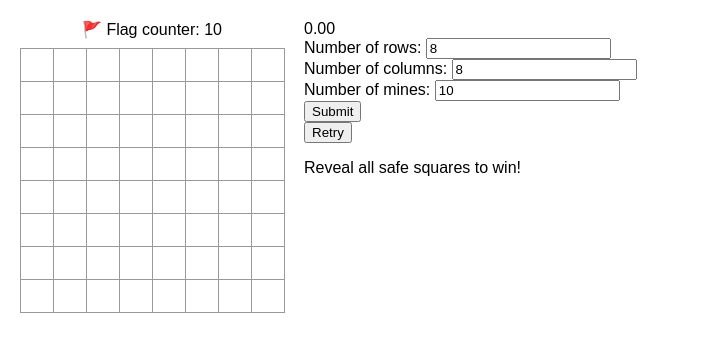
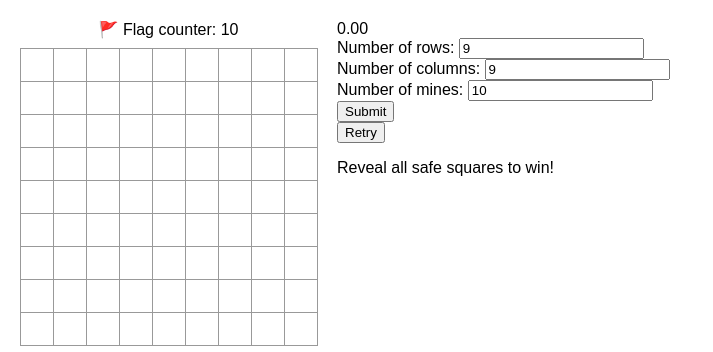
Before and after one commit to randyg111/react-minesweeper, a React (Create React App) app in the folder src/: page / in a window 1280 px wide. Shown: the top 352 px of the page, without its empty margins (0-713 px from the left). Built offline with nearby package versions, Linux system fonts and the light colour scheme.

Commit message:
Use useEffect instead of global variables

```diff
--- a/src/App.tsx
+++ b/src/App.tsx
@@ -1,21 +1,20 @@
-import React, { useEffect, useMemo, useState } from "react";
+import React, { useCallback, useEffect, useMemo, useState } from "react";
 
-// beginner/intermediate/expert difficulties, useEffect, mouse manipulation, timer, graphics, snake
+// beginner/intermediate/expert difficulties
+// optimize mine generation, win/lose calculation
+// convert name, github page
+// minesweeper icon, theme
 type Value = "💥" | "🚩" | "⬜" | 0 | 1 | 2 | 3 | 4 | 5 | 6 | 7 | 8 | null;
 type Grid = Value[][];
 type GridFunc = (grid: Grid, r: number, c: number) => number;
 
-var rows = 8;
-var cols = 8;
-var mines = 10;
-var flags = mines;
-var clicks = 0;
-var retries = 0;
-
 interface BoardProps {
   squares: Grid;
   hiddenSquares: Grid;
-  onPlay: (nextGrid: Grid) => void;
+  onPlay: (nextGrid: Grid, nextFlags: number, nextClicks: number, nextRightClick: boolean) => void;
+  flags: number;
+  clicks: number;
+  rightClick: boolean;
 }
 
 interface SquareProps {
@@ -24,7 +23,7 @@ interface SquareProps {
 }
 
 interface FormProps {
-  refresh: () => void;
+  onSubmit: (nextRows: number, nextCols: number, nextMines: number) => void;
 }
 
 interface TimerProps {
@@ -36,7 +35,7 @@ function Square({value, onSquareClick}: SquareProps) {
     onClick={onSquareClick} onContextMenu={onSquareClick}>{value}</button>;
 }
 
-function Board({squares, onPlay, hiddenSquares}: BoardProps) {
+function Board({squares, hiddenSquares, onPlay, flags, clicks, rightClick}: BoardProps) {
   const handleClick = (e: React.MouseEvent, r: number, c: number) => {
     e.preventDefault();
     if (calculateWin(hiddenSquares, squares)) {
@@ -47,20 +46,26 @@ function Board({squares, onPlay, hiddenSquares}: BoardProps) {
     if (clicks < 0) {
       clicks = 0;
     }
+
     if (e.type === "mousedown") {
       clicks++;
+      rightClick = false;
     } else if (e.type === "mouseup") {
       clicks--;
     }
+    // console.log(e.type+" "+clicks);
+
     const nextSquares = squares.map(arr => arr.slice()) as Grid;
-    if (e.type === "auxclick" || clicks >= 2) {
+    if ((e.type === "auxclick" && !rightClick) || clicks >= 2) {
       handleChord(nextSquares, r, c);
-    } else if (e.type === "click") {
+    } else if (e.type === "click" && clicks === 0) {
       handleLeftClick(nextSquares, r, c);
-    } else if (e.type === "contextmenu") {
+    } else if (e.type === "contextmenu" && clicks === 1) {
+      rightClick = true;
       handleRightClick(nextSquares, r, c);
     }
-    onPlay(nextSquares);
+
+    onPlay(nextSquares, flags, clicks, rightClick);
   };
 
   function handleChord(nextSquares: Grid, r: number, c: number) {
@@ -99,7 +104,7 @@ function Board({squares, onPlay, hiddenSquares}: BoardProps) {
 
   const board = squares.map((row, r) => {
     const boardRow = row.map((square, c) => {
-      return <Square key={c} value={square} onSquareClick={(e: React.MouseEvent) => handleClick(e, r, c)} />
+      return <Square key={r * row.length + c} value={square} onSquareClick={(e: React.MouseEvent) => handleClick(e, r, c)} />
     });
     return <div key={r} className="board-row">{boardRow}</div>
   })
@@ -114,11 +119,18 @@ function Board({squares, onPlay, hiddenSquares}: BoardProps) {
 }
 
 export default function Game() {
+  const [rows, setRows] = useState(9);
+  const [cols, setCols] = useState(9);
+  const [mines, setMines] = useState(10);
+  const [flags, setFlags] = useState(mines);
+  const [clicks, setClicks] = useState(0);
   const [grid, setGrid] = useState<Grid>(Array(rows).fill(null).map(x => Array(cols).fill(null)));
   const [status, setStatus] = useState("Reveal all safe squares to win!");
   const [isRunning, setIsRunning] = useState(false);
   const [time, setTime] = useState(0);
-  const hidden = useMemo(() => {
+  const [rightClick, setRightClick] = useState(false);
+
+  const createHidden = useCallback(() => {
     const temp = Array(rows).fill(null).map(x => Array(cols).fill(0)) as Grid;
     const locs = new Set<number>();
     while (locs.size < mines) {
@@ -139,7 +151,10 @@ export default function Game() {
       });
     }
     return temp;
-  }, [retries]);
+  }, [rows, cols, mines]);
+
+  const [hidden, setHidden] = useState(createHidden);
+
   let counter = useMemo(() => {
     return "🚩 Flag counter: " + flags;
   }, [flags]);
@@ -152,34 +167,33 @@ export default function Game() {
     return () => clearInterval(intervalId);
   }, [isRunning, time]);
 
+  useEffect(retry, [rows, cols, mines, createHidden]);
+
   function retry() {
-    const status = checkInput();
-    flags = 0;
+    const status = (function() {
+      if (mines < 0) {
+        return "Negative mines!";
+      }
+      if (mines > rows * cols) {
+        return "There are more mines than squares!";
+      }
+      if (mines === rows * cols) {
+        return "You win?!";
+      }
+      return "Reveal all safe squares to win!";
+    })();
+    setFlags(0);
     setIsRunning(false);
     setTime(0);
     setStatus(status);
     if (status !== "There are more mines than squares!" && status !== "Negative mines!") {
-      flags = mines;
-      retries++;
+      setFlags(mines);
       setGrid(Array(rows).fill(null).map(x => Array(cols).fill(null)));
+      setHidden(createHidden);
     }
   }
 
-  function checkInput() {
-    if (mines < 0) {
-      return "Negative mines!";
-    }
-    if (mines > rows * cols) {
-      return "There are more mines than squares!";
-    }
-    if (mines === rows * cols) {
-      return "You win?!";
-    }
-    return "Reveal all safe squares to win!";
-  }
-
-  function handlePlay(nextGrid: Grid) {
-    console.log(clicks);
+  function handlePlay(nextGrid: Grid, nextFlags: number, nextClicks: number, nextRightClick: boolean) {
     if (!isRunning) {
       setIsRunning(true);
     }
@@ -193,6 +207,9 @@ export default function Game() {
       setIsRunning(false);
     }
     setGrid(nextGrid);
+    setFlags(nextFlags);
+    setClicks(nextClicks);
+    setRightClick(nextRightClick);
   }
 
   function revealMines(nextSquares: Grid) {
@@ -205,23 +222,27 @@ export default function Game() {
     }
   }
 
-  function handleMouseLeave(e: React.MouseEvent) {
-    clicks = 0;
+  function handleMouseLeave() {
+    setClicks(0);
   }
 
-  // optimize mine generation
-  // 50/50
+  function handleSubmit(nextRows: number, nextCols: number, nextMines: number) {
+    setRows(nextRows);
+    setCols(nextCols);
+    setMines(nextMines);
+  }
+
   return (
     <div className="game">
       <div className="game-display">
         <div className="status">{counter}</div>
         <div className="game-board" onMouseLeave={handleMouseLeave}>
-          <Board squares={grid} onPlay={handlePlay} hiddenSquares={hidden} />
+          <Board squares={grid} onPlay={handlePlay} hiddenSquares={hidden} flags={flags} clicks={clicks} rightClick={rightClick} />
         </div>
       </div>
       <div className="game-info">
         <Timer time={time} />
-        <CustomForm refresh={retry} />
+        <CustomForm onSubmit={handleSubmit} />
         <button onClick={retry}>Retry</button>
         <p>{status}</p>
       </div>
@@ -240,31 +261,25 @@ function Timer({time}: TimerProps) {
   );
 }
 
-function CustomForm({refresh}: FormProps) {
-  const [rowNum, setRowNum] = useState(8);
-  const [colNum, setColNum] = useState(8);
-  const [mineNum, setMineNum] = useState(10);
-  function handleSubmit(e: React.MouseEvent) {
-    rows = rowNum;
-    cols = colNum;
-    mines = mineNum;
-    refresh();
-  }
+function CustomForm({onSubmit}: FormProps) {
+  const [nextRows, setNextRows] = useState(9);
+  const [nextCols, setNextCols] = useState(9);
+  const [nextMines, setNextMines] = useState(10);
   return (
     <div>
       <label>
-        Number of rows: <input value={rowNum} onChange={e => setRowNum(Number(e.target.value))} type="number" />
+        Number of rows: <input value={nextRows} onChange={e => setNextRows(Number(e.target.value))} type="number" />
       </label>
       <br />
       <label>
-        Number of columns: <input value={colNum} onChange={e => setColNum(Number(e.target.value))} type="number" />
+        Number of columns: <input value={nextCols} onChange={e => setNextCols(Number(e.target.value))} type="number" />
       </label>
       <br />
       <label>
-        Number of mines: <input value={mineNum} onChange={e => setMineNum(Number(e.target.value))} type="number" />
+        Number of mines: <input value={nextMines} onChange={e => setNextMines(Number(e.target.value))} type="number" />
       </label>
       <br />
-      <button onClick={handleSubmit}>Submit</button>
+      <button onClick={() => onSubmit(nextRows, nextCols, nextMines)}>Submit</button>
     </div>
   );
 }
```
